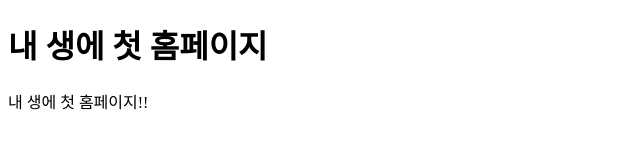
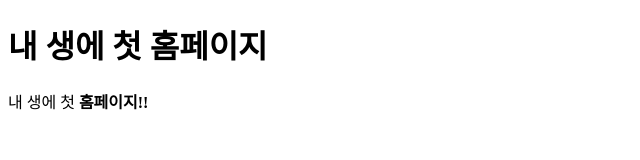
Before and after one commit to parkhunmin2/test, a plain HTML site: page index.html in a window 1280 px wide. Shown: the full height of the page, 0-640 px from the left. Drawn offline with Linux system fonts and the light colour scheme.

Commit message:
index.html 업데이트

```diff
--- a/index.html
+++ b/index.html
@@ -7,7 +7,7 @@
 </head>
 <body>
     <h1>내 생에 첫 홈페이지</h1>
-    <p>내 생에 첫 홈페이지!!</p>
+    <p>내 생에 첫 <strong>홈페이지!!</strong></p>
 
 </body>
 </html>
```
